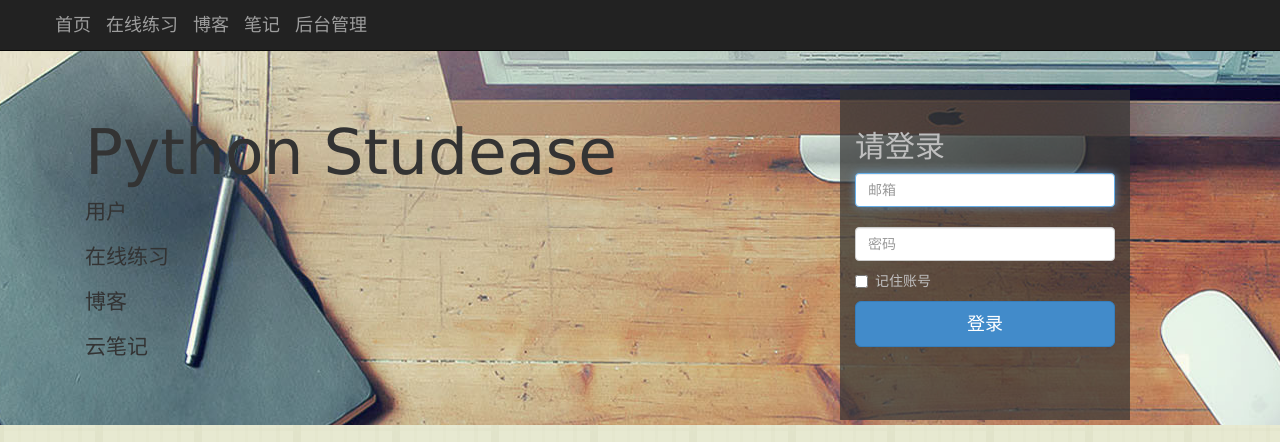
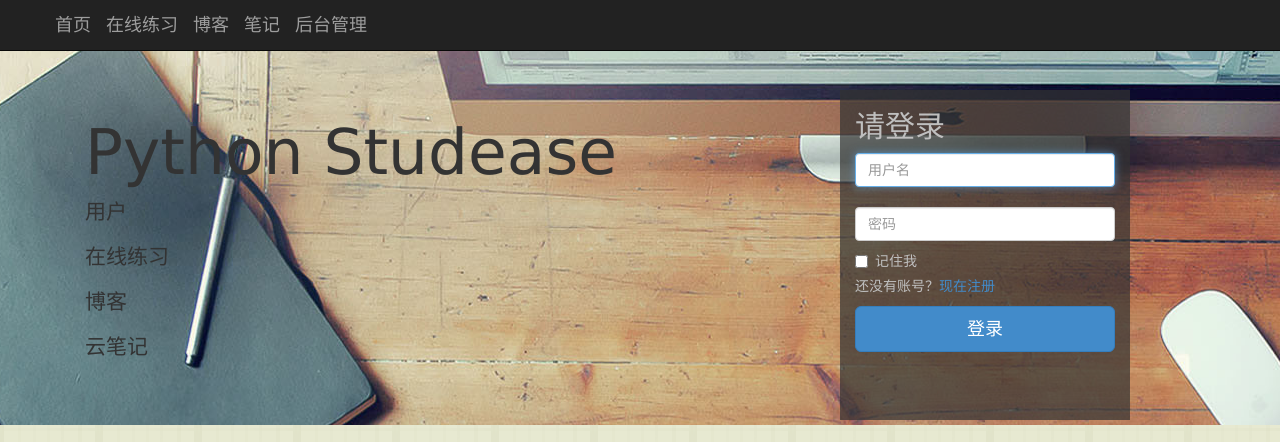
Before and after one commit to spieled/py-studease, a Django app: page / in a window 1280 px wide. Shown: the top 442 px of the page. Run offline with Django 3.2, Linux system fonts and the light colour scheme; some libraries are stand-ins or nearby versions.

Commit message:
1、完善首页的登录注册逻辑

```diff
--- a/practice/static/css/site.css
+++ b/practice/static/css/site.css
@@ -42,3 +42,7 @@ label, input, button, select, textarea {
 .mt20 {
     margin-top: 20px;
 }
+
+.text-error {
+    color: red;
+}
--- a/templates/base.html
+++ b/templates/base.html
@@ -45,23 +45,35 @@
                   <p>云笔记</p>
             </div>
             <div class="col-lg-6 form-box">
-                <form id="form-signin" class="form-signin" action="/user/login/" method="POST" style="color: #bfbfbf; padding-top: 20px;">
+                <form id="form-signin" class="form-signin" action="/user/login/" method="POST" style="color: #bfbfbf;">
                     <h2 class="form-signin-heading">请登录</h2>
-                    <input type="input" class="form-control" name="username" placeholder="邮箱" required="" autofocus="">
+                    <input type="input" class="form-control" name="username" placeholder="用户名" required="" autofocus="">
                     <input type="password" class="form-control mt20" name="password" placeholder="密码" required="">
                     <div class="checkbox">
                       <label>
-                        <input type="checkbox" value="remember-me"> 记住账号
+                        <input type="checkbox" value="remember-me"> 记住我
                       </label>
                     </div>
+                    <div class="checkbox">还没有账号？<a href="javascript:;" id="registerBtn">现在注册</a></div>
                     <button class="btn btn-lg btn-primary btn-block" type="submit">登录</button>
-                    <div class="mt20">
-                        <label id="error" class="text-danger"></label>
+                    <div class="mt10">
+                        <label id="siginError" class="text-error"></label>
+                    </div>
+                </form>
+                <form id="form-register" class="form-signin hide" action="/user/register/" method="POST" style="color: #bfbfbf;">
+                    <h2 class="form-signin-heading">请注册</h2>
+                    <input type="input" class="form-control" name="username" placeholder="用户名" required="" autofocus="">
+                    <input type="password" class="form-control mt20" name="password" placeholder="密码" required="">
+                    <input type="password" class="form-control mt20" name="password_confirm" placeholder="确认密码" required="">
+                    {% comment %}<input type="email" class="form-control mt20" name="email" placeholder="邮箱">{% endcomment %}
+                    <div class="checkbox">已经有账号？<a href="javascript:;" id="signinBtn">现在登录</a></div>
+                    <button class="btn btn-lg btn-primary btn-block" type="submit">注册</button>
+                    <div class="mt10">
+                        <label id="registerError" class="text-error"></label>
                     </div>
                 </form>
             </div>
 
-          {% comment %}<p><a class="btn btn-primary btn-lg" href="#" role="button">Learn more</a></p>{% endcomment %}
         </div>
         </div>
 
```
Also changed, not shown: templates/index.html (+62 -5 lines), user/views.py (+6 -3 lines).
